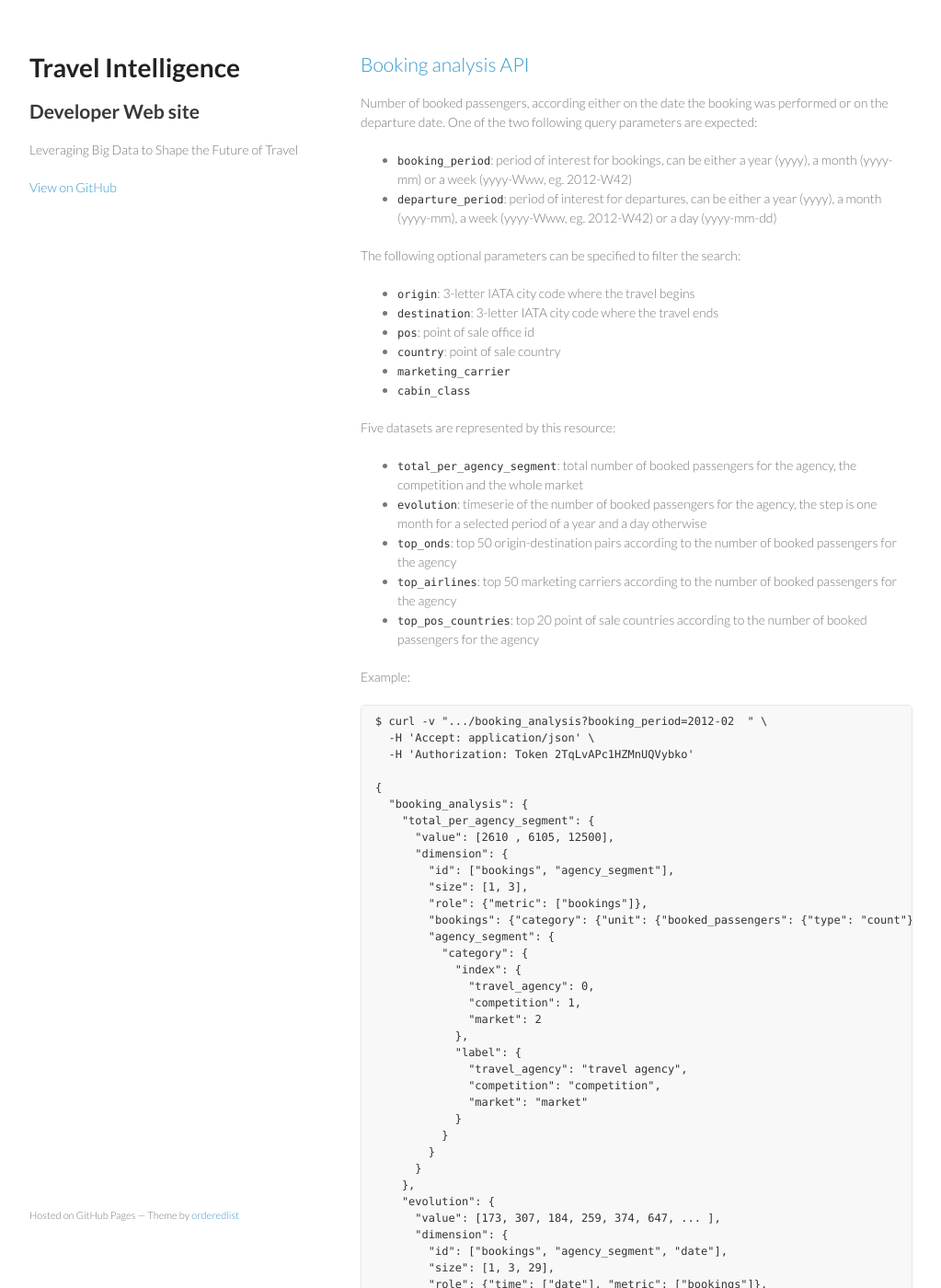
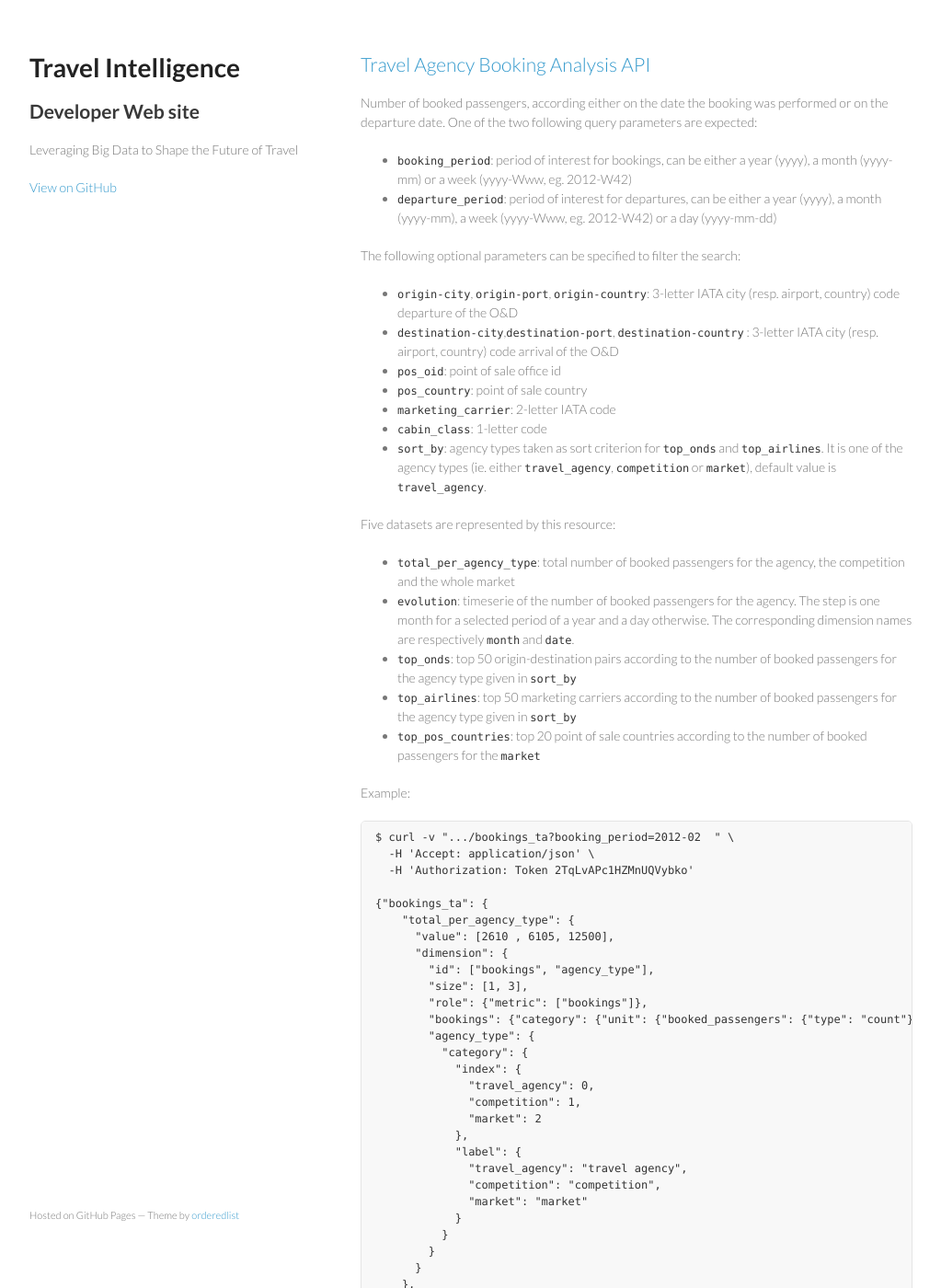
Before and after one commit to travel-intelligence/travel-intelligence.github.io, a Jekyll site: the page built from _posts/2013-12-06-booking-analysis.md, in a window 1280 px wide and 1400 px high. Shown: the whole window at 92% size, without its empty margins (128-1151 px from the left). Built offline with Jekyll 4.4.1, drawn with Linux system fonts in a browser that asks for light colours; some of the changed text lies outside the part shown.

Commit message:
booking analysis API: changes after discussion with Ramon

```diff
--- a/_posts/2013-12-06-booking-analysis.md
+++ b/_posts/2013-12-06-booking-analysis.md
@@ -1,6 +1,6 @@
 ---
 layout: post
-title: Booking analysis API
+title: Travel Agency Booking Analysis API
 excerpt: Number of booked passengers during to a booking or a departure period of time
 ---
 
@@ -10,36 +10,36 @@
 * `departure_period`: period of interest for departures, can be either a year (yyyy), a month (yyyy-mm), a week (yyyy-Www, eg. 2012-W42) or a day (yyyy-mm-dd)
 
 The following optional parameters can be specified to filter the search:
-* `origin`: 3-letter IATA city code where the travel begins
-* `destination`: 3-letter IATA city code where the travel ends
-* `pos`: point of sale office id
-* `country`: point of sale country
-* `marketing_carrier`
-* `cabin_class`
+* `origin-city`, `origin-port`, `origin-country`: 3-letter IATA city (resp. airport, country) code departure of the O&D
+* `destination-city`,`destination-port`, `destination-country` : 3-letter IATA city (resp. airport, country) code arrival of the O&D
+* `pos_oid`: point of sale office id
+* `pos_country`: point of sale country
+* `marketing_carrier`: 2-letter IATA code
+* `cabin_class`: 1-letter code
+* `sort_by`: agency types taken as sort criterion for `top_onds` and `top_airlines`. It is one of the agency types (ie. either `travel_agency`, `competition` or `market`), default value is `travel_agency`.
 
 Five datasets are represented by this resource:
-* `total_per_agency_segment`: total number of booked passengers for the agency, the competition and the whole market
-* `evolution`: timeserie of the number of booked passengers for the agency, the step is one month for a selected period of a year and a day otherwise
-* `top_onds`: top 50 origin-destination pairs according to the number of booked passengers for the agency
-* `top_airlines`: top 50 marketing carriers according to the number of booked passengers for the agency
-* `top_pos_countries`: top 20 point of sale countries according to the number of booked passengers for the agency
+* `total_per_agency_type`: total number of booked passengers for the agency, the competition and the whole market
+* `evolution`: timeserie of the number of booked passengers for the agency. The step is one month for a selected period of a year and a day otherwise. The corresponding dimension names are respectively `month` and `date`.
+* `top_onds`: top 50 origin-destination pairs according to the number of booked passengers for the agency type given in `sort_by`
+* `top_airlines`: top 50 marketing carriers according to the number of booked passengers for the agency type given in `sort_by`
+* `top_pos_countries`: top 20 point of sale countries according to the number of booked passengers for the `market`
 
 Example:
 
-    $ curl -v ".../booking_analysis?booking_period=2012-02  " \
+    $ curl -v ".../bookings_ta?booking_period=2012-02  " \
       -H 'Accept: application/json' \
       -H 'Authorization: Token 2TqLvAPc1HZMnUQVybko'
 
-    {
-      "booking_analysis": {
-        "total_per_agency_segment": {
+    {"bookings_ta": {
+        "total_per_agency_type": {
           "value": [2610 , 6105, 12500],
           "dimension": {
-            "id": ["bookings", "agency_segment"],
+            "id": ["bookings", "agency_type"],
             "size": [1, 3],
             "role": {"metric": ["bookings"]},
             "bookings": {"category": {"unit": {"booked_passengers": {"type": "count"}}}},
-            "agency_segment": {
+            "agency_type": {
               "category": {
                 "index": {
                   "travel_agency": 0,
@@ -58,11 +58,11 @@
         "evolution": {
           "value": [173, 307, 184, 259, 374, 647, ... ],
           "dimension": {
-            "id": ["bookings", "agency_segment", "date"],
+            "id": ["bookings", "agency_type", "date"],
             "size": [1, 3, 29],
             "role": {"time": ["date"], "metric": ["bookings"]},
             "bookings": {"category": {"unit": {"booked_passengers": {"type": "count"}}}},
-            "agency_segment": {
+            "agency_type": {
               "category": {
                 "index": {
                   "travel_agency": 0,
@@ -91,7 +91,7 @@
         "top_onds": {
           "value": [413, 116, 547, 267, 595, 275, ... ],
           "dimension": {
-            "id": ["bookings", "origin_destination", "agency_segment"],
+            "id": ["bookings", "origin_destination", "agency_type"],
             "size": [1, 50, 3],
             "role": {"metric": ["bookings"]},
             "bookings": {"category": {"unit": {"booked_passengers": {"type": "count"}}}},
@@ -111,7 +111,7 @@
                 }
               }
             },
-            "agency_segment": {
+            "agency_type": {
               "category": {
                 "index": {
                   "travel_agency": 0,
@@ -130,7 +130,7 @@
         "top_airlines": {
           "value": [413, 116, 547, 267, 595, 275, ... ],
           "dimension": {
-            "id": ["bookings", "marketing_carrier", "agency_segment"],
+            "id": ["bookings", "marketing_carrier", "agency_type"],
             "size": [1, 50, 3],
             "role": {"metric": ["bookings"]},
             "bookings": {"category": {"unit": {"booked_passengers": {"type": "count"}}}},
@@ -150,7 +150,7 @@
                 }
               }
             },
-            "agency_segment": {
+            "agency_type": {
               "category": {
                 "index": {
                   "travel_agency": 0,
```
